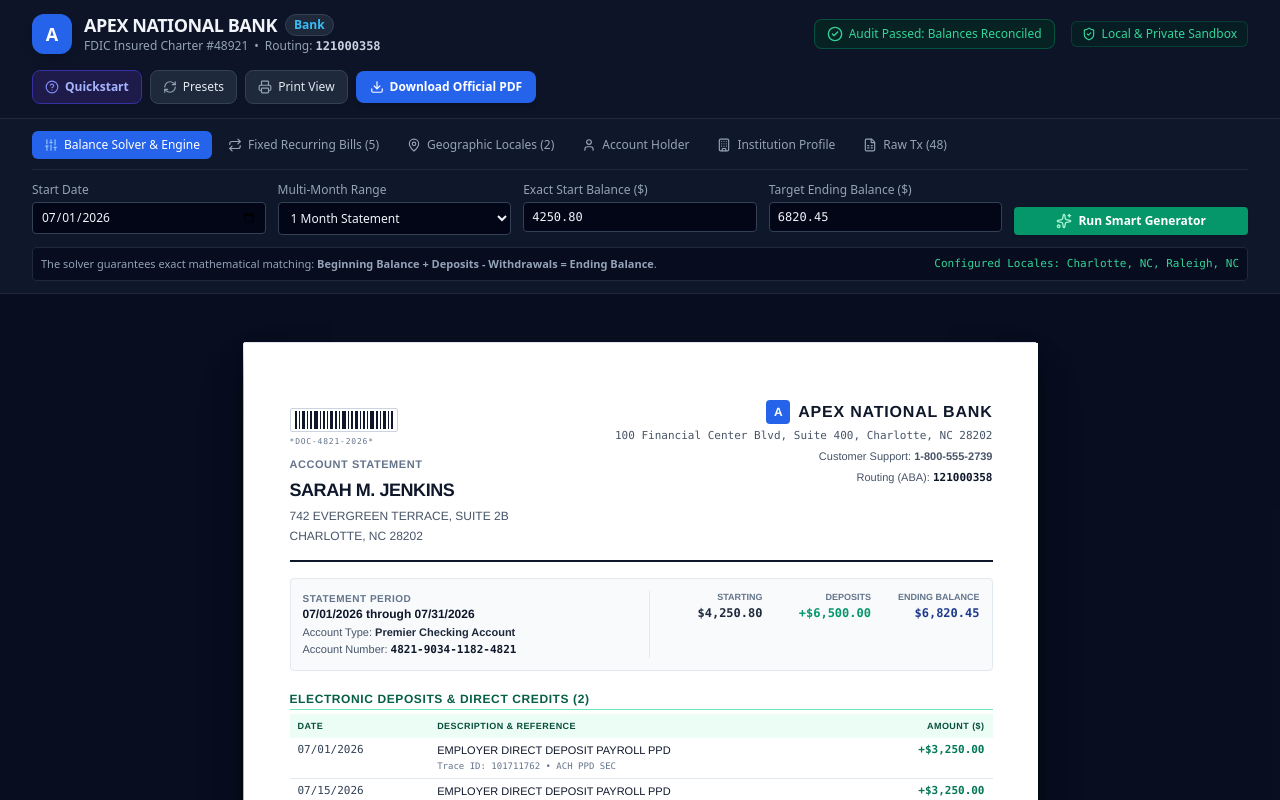
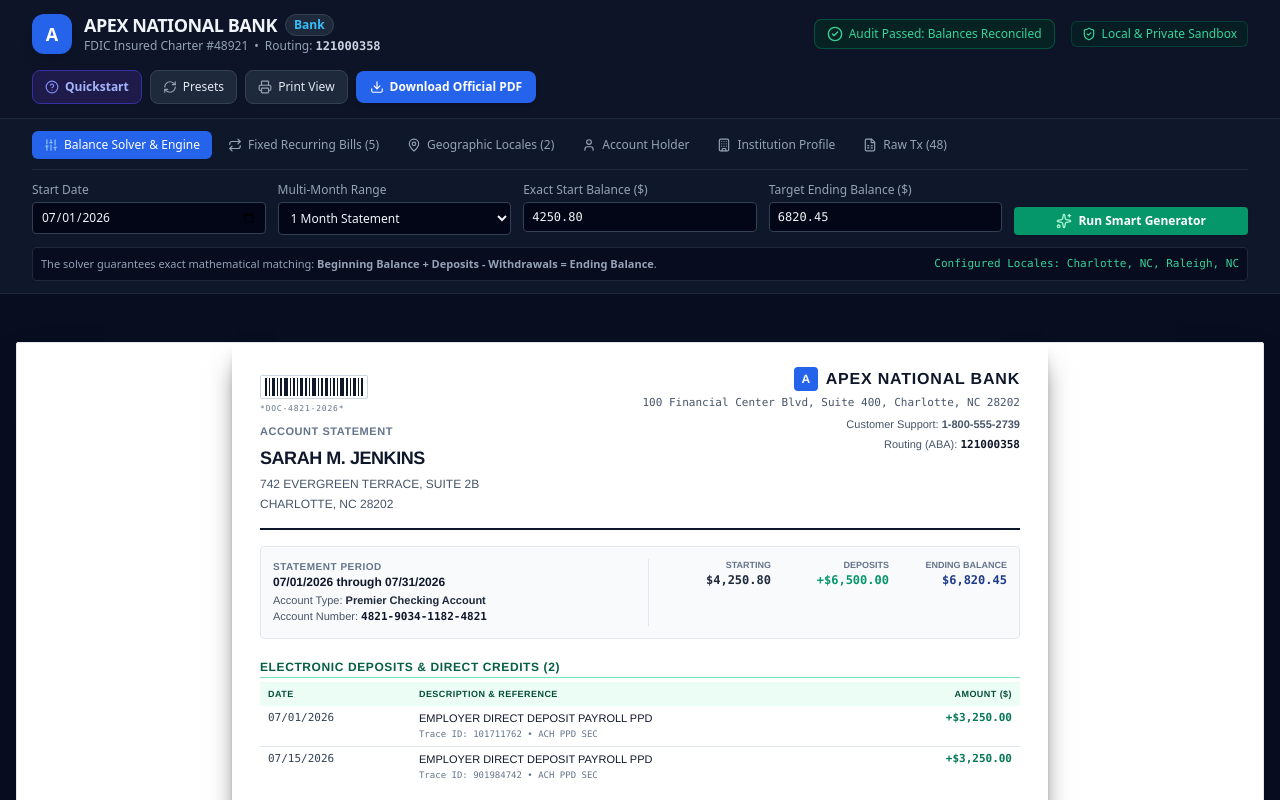
Before and after one commit to dontcrossconnor/bank-statement-exfoliator, a React (Vite) app: page / in a window 1280 px wide. Shown: the top 800 px of the page. Built offline with nearby package versions, Linux system fonts and the light colour scheme.

Commit message:
Fix statement page container dimensions to standard Letter specs

```diff
--- a/src/components/StatementViewer.jsx
+++ b/src/components/StatementViewer.jsx
@@ -51,9 +51,9 @@ export default function StatementViewer({
   };
 
   return (
-    <div id="printable-statement" className="py-6 px-4 flex justify-center">
-      {/* Exact A4 dimensions container in screen view (210mm x 297mm per page aspect) */}
-      <div className="w-[210mm] min-h-[297mm] bg-white shadow-2xl rounded-sm border border-slate-200 print:shadow-none print:border-none print:w-full print:min-h-0">
+    <div id="printable-statement" className="py-6 px-4 flex justify-center w-full overflow-x-auto">
+      {/* Standard Letter (8.5in / 816px) canvas constrained container */}
+      <div className="w-full max-w-[816px] bg-white shadow-2xl rounded-sm border border-slate-200 print:shadow-none print:border-none print:w-full print:max-w-none print:p-0">
         {renderTemplate()}
       </div>
     </div>
--- a/src/components/templates/CreditUnionTemplate.jsx
+++ b/src/components/templates/CreditUnionTemplate.jsx
@@ -12,7 +12,7 @@ export default function CreditUnionTemplate({
 }) {
   return (
     <div
-      className="bg-emerald-950/5 text-slate-900 p-8 max-w-[210mm] mx-auto shadow-2xl rounded-sm border-t-8 border-emerald-700 print:shadow-none print:max-w-none print:p-0 print:border-none"
+      className="bg-emerald-950/5 text-slate-900 p-6 w-full mx-auto rounded-sm border-t-8 border-emerald-700 print:shadow-none print:max-w-none print:p-0 print:border-none"
       style={{ fontFamily: institution.fontFamily || 'Roboto, Arial, sans-serif' }}
     >
 
--- a/src/components/templates/WealthManagementTemplate.jsx
+++ b/src/components/templates/WealthManagementTemplate.jsx
@@ -12,7 +12,7 @@ export default function WealthManagementTemplate({
 }) {
   return (
     <div
-      className="bg-slate-900 text-slate-100 p-8 max-w-[210mm] mx-auto shadow-2xl rounded-sm print:bg-white print:text-slate-900 print:shadow-none print:max-w-none print:p-0"
+      className="bg-slate-900 text-slate-100 p-6 w-full mx-auto rounded-sm print:bg-white print:text-slate-900 print:shadow-none print:max-w-none print:p-0"
       style={{ fontFamily: institution.fontFamily || 'Cinzel, Georgia, serif' }}
     >
 
--- a/src/index.css
+++ b/src/index.css
@@ -50,6 +50,8 @@
   body {
     background-color: white !important;
     color: black !important;
+    margin: 0 !important;
+    padding: 0 !important;
   }
   .no-print {
     display: none !important;
@@ -58,11 +60,20 @@
     padding: 0 !important;
     margin: 0 !important;
     width: 100% !important;
-    max-width: none !important;
+    max-width: 100% !important;
+  }
+  .statement-page-canvas {
+    width: 100% !important;
+    max-width: 100% !important;
+    min-height: 0 !important;
+    padding: 0 !important;
+    margin: 0 !important;
+    box-shadow: none !important;
+    border: none !important;
   }
   @page {
-    size: A4 portrait;
-    margin: 15mm 10mm 15mm 10mm;
+    size: letter portrait; /* US Standard 8.5in x 11in Bank Statement Dimension */
+    margin: 0.4in;
   }
 
   /* Force clean page breaks between major statement sections when printing */
@@ -77,13 +88,12 @@
   }
 }
 
-/* Screen Page Container Styling */
+/* Screen Page Canvas Container Styling (Letter / A4 Standard Dimensions) */
 .statement-page-canvas {
-  width: 210mm;
-  min-h: 297mm;
-  padding: 15mm 12mm;
+  width: 100%;
+  max-width: 816px; /* Exact 8.5in at 96 DPI standard screen rendering */
+  padding: 24px 28px;
   background: white;
-  box-shadow: 0 20px 25px -5px rgba(0, 0, 0, 0.5), 0 8px 10px -6px rgba(0, 0, 0, 0.5);
   margin: 0 auto;
 }
 
```
